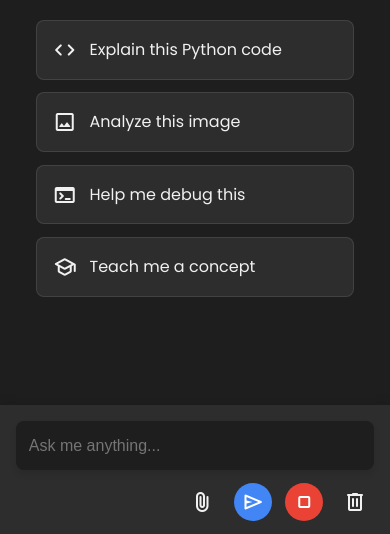
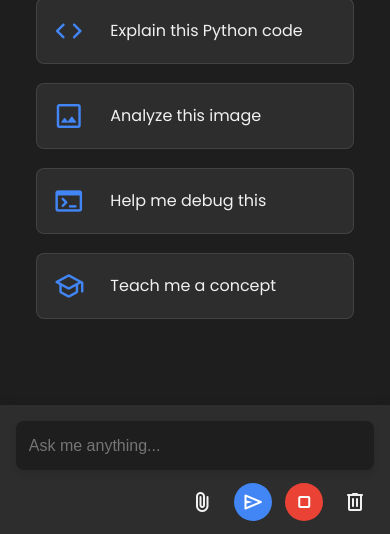
Before and after one commit to arvind9018/Edusource-chatBot, a plain HTML site: page index.html in a window 390 px wide. Shown: the part 310-844 px from the top of the page. Drawn offline with nearby package versions, Linux system fonts and the light colour scheme.

Commit message:
Update style.css

```diff
--- a/style.css
+++ b/style.css
@@ -398,7 +398,7 @@ body.light-theme .icon-btn:hover {
 }
 
 /* Quick Prompts - Horizontal on desktop */
-/* .quick-prompts {
+.quick-prompts {
   display: flex;
   flex-wrap: wrap;
   justify-content: center;
@@ -436,57 +436,6 @@ body.light-theme .quick-prompt {
 .quick-prompt .material-symbols-rounded {
   font-size: 2rem;
   color: var(--primary-color);
-} */
-
-/* Quick Prompts - Horizontal on desktop */
-.quick-prompts {
-  display: flex;
-  flex-wrap: wrap;
-  justify-content: center;
-  gap: 1rem;
-  width: 100%;
-  padding: 0 1rem;
-}
-
-.quick-prompt {
-  background-color: var(--dark-secondary);
-  padding: 1.2rem;
-  border-radius: var(--border-radius);
-  cursor: pointer;
-  transition: all 0.2s ease;
-  display: flex;
-  flex-direction: column;
-  align-items: center;
-  border: 1px solid rgba(255, 255, 255, 0.1);
-  /* Remove fixed width and use flex-grow instead */
-  flex: 1 1 auto;
-  min-width: 0; /* Allows text to shrink properly */
-}
-
-/* Mobile - Vertical quick prompts */
-@media (max-width: 768px) {
-  .quick-prompts {
-    flex-direction: column;
-    padding: 0;
-    gap: 0.8rem;
-  }
-
-  .quick-prompt {
-    width: 100%;
-    flex-direction: row;
-    justify-content: flex-start;
-    text-align: left;
-    padding: 1rem;
-    /* Remove any fixed sizing constraints */
-    min-width: auto;
-    max-width: none;
-  }
-
-  .quick-prompt .material-symbols-rounded {
-    margin-right: 0.8rem;
-    /* Keep icon size consistent */
-    font-size: 1.5rem;
-  }
 }
 
 .code-block {
```
